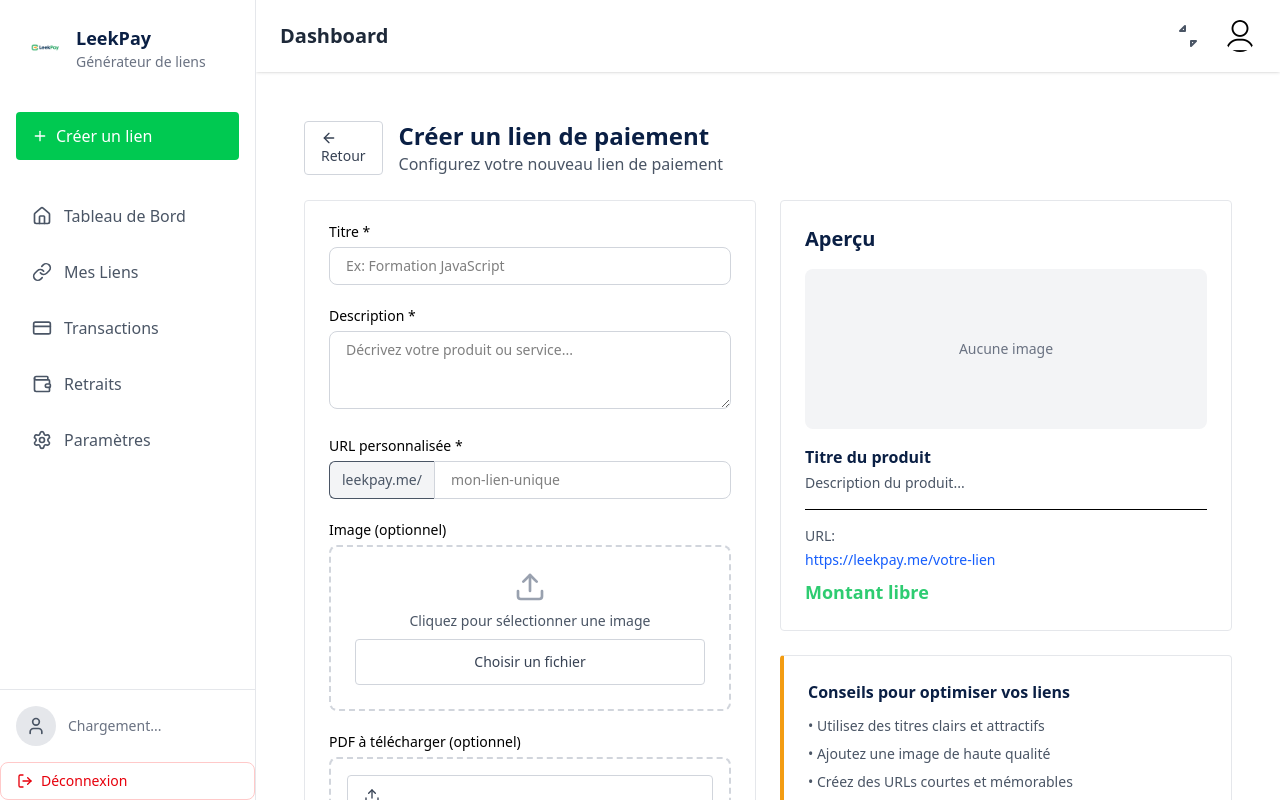
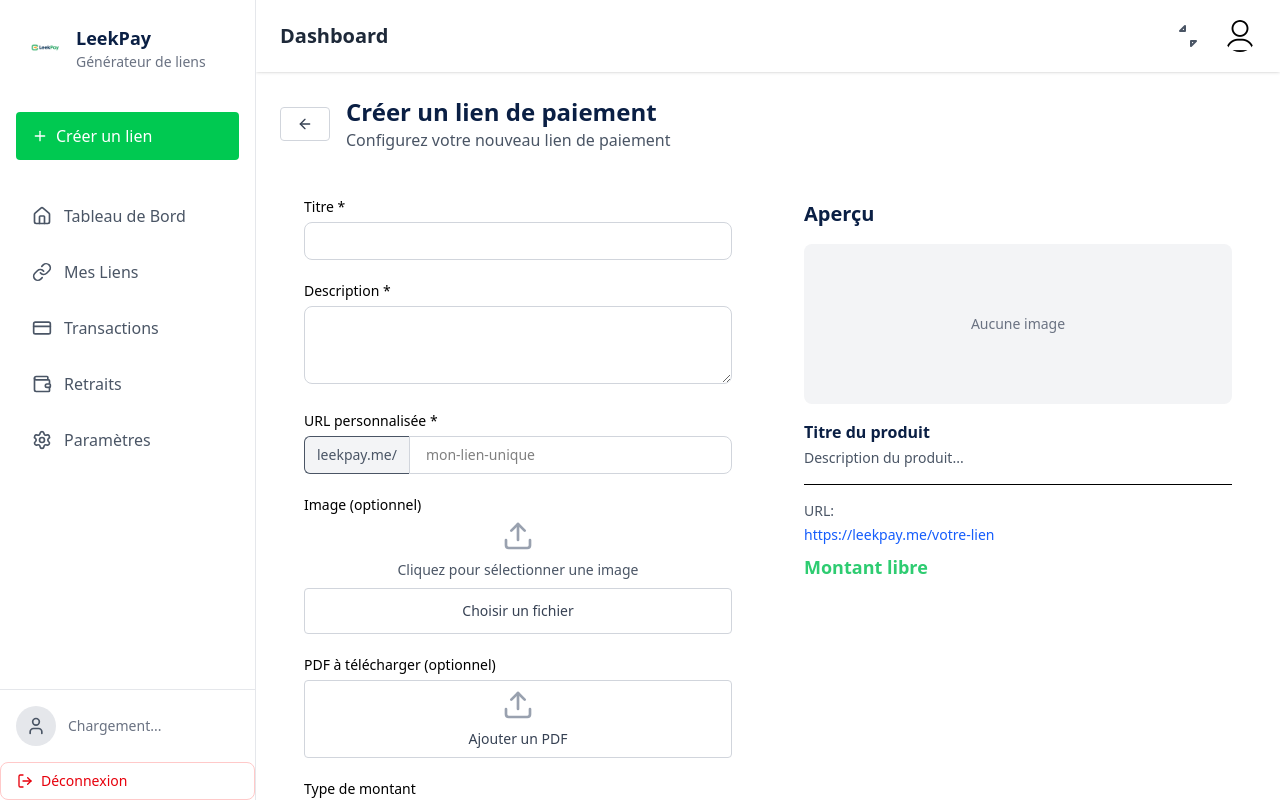
Before and after one commit to RomualdAKM/leekpay-frontend, a Nuxt app: page /dashboard/create-link in a window 1280 px wide. Built offline with nearby package versions, Linux system fonts and the light colour scheme.

Commit message:
merge in main

```diff
--- a/components/ui/Card.vue
+++ b/components/ui/Card.vue
@@ -1,7 +1,7 @@
 <!-- components/ui/Card.vue -->
 <template>
   <div
-      class="bg-white rounded-sm  border border-gray-200"
+      class="bg-white rounded-sm "
       :class="props.class"
   >
     <slot />
--- a/pages/dashboard/create-link.vue
+++ b/pages/dashboard/create-link.vue
@@ -1,5 +1,5 @@
 <template>
-  <div class="p-4 sm:p-6 max-w-5xl mx-auto space-y-6">
+  <div class=" mx-auto space-y-6">
     <!-- Toast Notification -->
     <Transition
       enter-active-class="transition ease-out duration-300"
@@ -23,10 +23,10 @@
       <Button
           variant="outline"
           @click="onBack"
-          class="gap-2 w-full sm:w-auto text-sm py-2"
+          class="gap-1 w-full sm:w-auto text-sm py-2"
       >
         <ArrowLeftIcon class="w-4 h-4" />
-        Retour
+
       </Button>
       <div>
         <h1 class="text-xl sm:text-2xl font-bold" style="color: #0A1F44">Créer un lien de paiement</h1>
@@ -45,7 +45,6 @@
                 id="title"
                 v-model="formData.title"
                 @input="generateUrlFromTitle"
-                placeholder="Ex: Formation JavaScript"
                 required
                 class="text-sm py-2"
             />
@@ -57,7 +56,6 @@
             <Textarea
                 id="description"
                 v-model="formData.description"
-                placeholder="Décrivez votre produit ou service..."
                 :rows="3"
                 required
                 class="text-sm py-2"
@@ -94,7 +92,8 @@
           <!-- Image Upload -->
           <div class="space-y-2">
             <Label for="image" class="text-sm">Image (optionnel)</Label>
-            <div class="border-2 border-dashed border-gray-300 rounded-lg p-4 sm:p-6 text-center">
+            <div class="text-center">
+            <!-- <div class="border-2 border-dashed border-gray-300 rounded-lg p-4 sm:p-6 text-center"> -->
               <UploadIcon class="w-8 h-8 text-gray-400 mx-auto mb-2" />
               <p class="text-xs sm:text-sm text-gray-600 mb-2">
                 Cliquez pour sélectionner une image
@@ -121,16 +120,17 @@
           </div>
 
           <!-- PDF Upload -->
-          <div class="space-y-2">
-            <Label for="pdf" class="text-sm">PDF à télécharger (optionnel)</Label>
-            <div class="border-2 border-dashed border-gray-300 rounded-lg p-4 text-center">
+          <div class="space-y-2v mt-4">
+            <Label for="pdf" class="text-sm mt-8">PDF à télécharger (optionnel)</Label>
+            <div class="text-center">
+            <!-- <div class="border-2 border-dashed border-gray-300 rounded-lg p-4 text-center"> -->
               <Button
                   type="button"
                   variant="outline"
                   @click="$refs.pdfInput.click()"
-                  class="w-full gap-2 text-sm py-2 sm:py-3"
+                  class="w-full gap-2 text-sm py-2 sm:py-2 mt-2"
               >
-                <UploadIcon class="w-4 h-4" />
+                <UploadIcon class="w-8 h-8 text-gray-400 mx-auto mb-2" />
                 Ajouter un PDF
               </Button>
               <input
@@ -168,7 +168,6 @@
                   step="0.01"
                   min="0.01"
                   v-model="formData.fixedAmount"
-                  placeholder="0.00"
                   class="text-sm py-2 w-full"
                   required
               />
@@ -184,6 +183,21 @@
                 v-model="formData.expirationDate"
                 class="text-sm py-2"
             />
+          </div>
+
+          <!-- Redirect URL -->
+          <div class="space-y-2">
+            <Label for="redirectUrl" class="text-sm">URL de redirection après paiement (optionnel)</Label>
+            <Input
+                id="redirectUrl"
+                type="url"
+                v-model="formData.redirectUrl"
+                placeholder="https://example.com/success"
+                class="text-sm py-2"
+            />
+            <p class="text-xs text-gray-500">
+              Les utilisateurs seront redirigés vers cette URL après un paiement réussi
+            </p>
           </div>
 
           <!-- Erreur API -->
@@ -323,7 +337,7 @@
         </Card>
 
         <!-- Tips -->
-        <Card class="p-4 sm:p-6 border-l-4" :style="{ borderLeftColor: '#F39C12' }">
+        <!-- <Card class="p-4 sm:p-6 border-l-4" :style="{ borderLeftColor: '#F39C12' }">
           <h4 class="font-semibold text-sm sm:text-base mb-2 sm:mb-3" style="color: #0A1F44">
             Conseils pour optimiser vos liens
           </h4>
@@ -333,7 +347,7 @@
             <li>• Créez des URLs courtes et mémorables</li>
             <li>• Définissez une date d'expiration si nécessaire</li>
           </ul>
-        </Card>
+        </Card> -->
       </div>
     </div>
   </div>
@@ -375,7 +389,8 @@ const formData = ref({
   pdf: null,
   amountType: 'fixed',
   fixedAmount: null,
-  expirationDate: ''
+  expirationDate: '',
+  redirectUrl: ''
 })
 
 const loading = ref(false)
@@ -556,6 +571,10 @@ const handleSubmit = async (event) => {
       body.append('expires_at', date.toISOString())
     }
 
+    if (formData.value.redirectUrl) {
+      body.append('redirect_url', formData.value.redirectUrl)
+    }
+
     if (formData.value.image) {
       body.append('image', formData.value.image)
     }
@@ -643,7 +662,8 @@ const resetForm = () => {
     pdf: null,
     amountType: 'fixed',
     fixedAmount: null,
-    expirationDate: ''
+    expirationDate: '',
+    redirectUrl: ''
   }
   generatedLink.value = null
   qrCodeUrl.value = null
--- a/pages/dashboard/edit-link/[id].vue
+++ b/pages/dashboard/edit-link/[id].vue
@@ -1,6 +1,5 @@
 <template>
   <div class="p-4 sm:p-6 max-w-5xl mx-auto space-y-6">
-    <!-- Toast Notification -->
     <Transition
       enter-active-class="transition ease-out duration-300"
       enter-from-class="opacity-0 translate-y-2"
@@ -18,7 +17,6 @@
       </div>
     </Transition>
 
-    <!-- Header -->
     <div class="flex flex-col sm:flex-row sm:items-center gap-4">
       <Button
           variant="outline"
@@ -206,6 +204,21 @@
             />
           </div>
 
+          <!-- Redirect URL -->
+          <div class="space-y-2">
+            <Label for="redirectUrl" class="text-sm">URL de redirection (optionnel)</Label>
+            <Input
+                id="redirectUrl"
+                type="url"
+                v-model="formData.redirectUrl"
+                placeholder="https://example.com/success"
+                class="text-sm py-2"
+            />
+            <p class="text-xs text-gray-500">
+              URL vers laquelle rediriger l'utilisateur après un paiement réussi
+            </p>
+          </div>
+
           <!-- Messages -->
           <div v-if="error" class="text-red-600 text-sm p-2 bg-red-50 rounded text-center">
             {{ error }}
@@ -286,7 +299,8 @@ const formData = ref({
   pdf: null,
   amountType: 'fixed',
   fixedAmount: null,
-  expirationDate: ''
+  expirationDate: '',
+  redirectUrl: ''
 })
 
 const imagePreview = ref(null)
@@ -421,7 +435,8 @@ onMounted(async () => {
       pdf: null,
       amountType: link.amount_type,
       fixedAmount: link.fixed_amount,
-      expirationDate: link.expires_at ? link.expires_at.substring(0, 10) : ''
+      expirationDate: link.expires_at ? link.expires_at.substring(0, 10) : '',
+      redirectUrl: link.redirect_url || ''
     }
 
     if (link.currency?.symbol) {
@@ -494,6 +509,10 @@ const handleSubmit = async () => {
       body.append('expires_at', date.toISOString())
     }
 
+    if (formData.value.redirectUrl) {
+      body.append('redirect_url', formData.value.redirectUrl)
+    }
+
     if (formData.value.image) body.append('image', formData.value.image)
     if (formData.value.pdf) body.append('pdf', formData.value.pdf)
 
--- a/pages/payment/success.vue
+++ b/pages/payment/success.vue
@@ -16,6 +16,16 @@
         </div>
         <h2 class="text-2xl font-bold text-gray-900 mb-4">Paiement réussi !</h2>
         <p class="text-gray-600 mb-6">Votre transaction a été traitée avec succès.</p>
+
+        <!-- Redirection message -->
+        <div v-if="transaction.payment_link?.redirect_url" class="bg-blue-50 border border-blue-200 rounded-lg p-4 mb-6">
+          <div class="flex items-center">
+            <div class="animate-spin rounded-full h-4 w-4 border-b-2 border-blue-500 mr-2"></div>
+            <p class="text-blue-800 text-sm">
+              Vous allez être redirigé automatiquement dans quelques secondes...
+            </p>
+          </div>
+        </div>
 
         <!-- Transaction details -->
         <div class="bg-white p-6 rounded-lg  border border-gray-200 text-left mb-6">
@@ -240,6 +250,13 @@ const checkStatus = async () => {
 
     if (response.success) {
       transaction.value = response.data
+
+      // Redirection automatique si le paiement est réussi et qu'une URL de redirection est définie
+      if (transaction.value.status === 'paid' && transaction.value.payment_link?.redirect_url) {
+        setTimeout(() => {
+          window.location.href = transaction.value.payment_link.redirect_url
+        }, 3000) // Redirection après 3 secondes pour laisser le temps de voir le message de succès
+      }
     } else {
       error.value = response.message || 'Erreur lors de la récupération du statut'
     }
```
